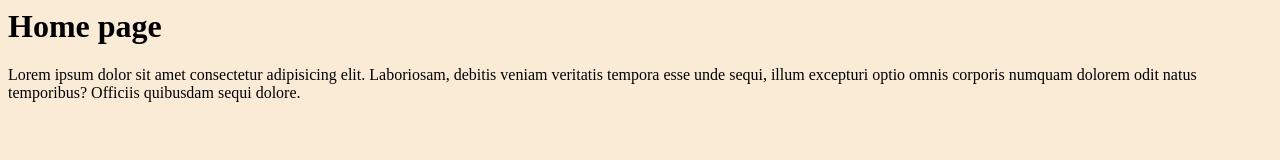
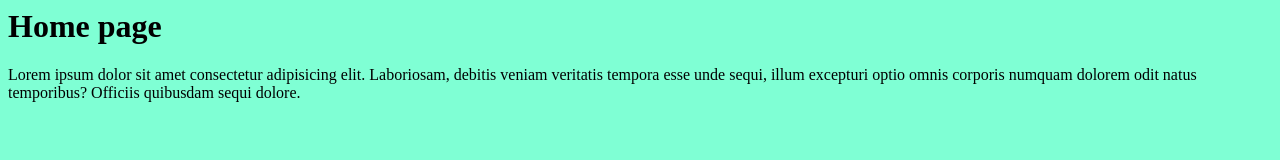
Before and after one commit to jirachaiZaa/git-workshop, a plain HTML site: page index.html in a window 1280 px wide. Drawn offline with Linux system fonts and the light colour scheme.

Commit message:
edit background-color from orange to aquamarine

```diff
--- a/css/style.css
+++ b/css/style.css
@@ -1,3 +1,3 @@
 body {
-    background-color: antiquewhite;
+    background-color:aquamarine;
 }
```
